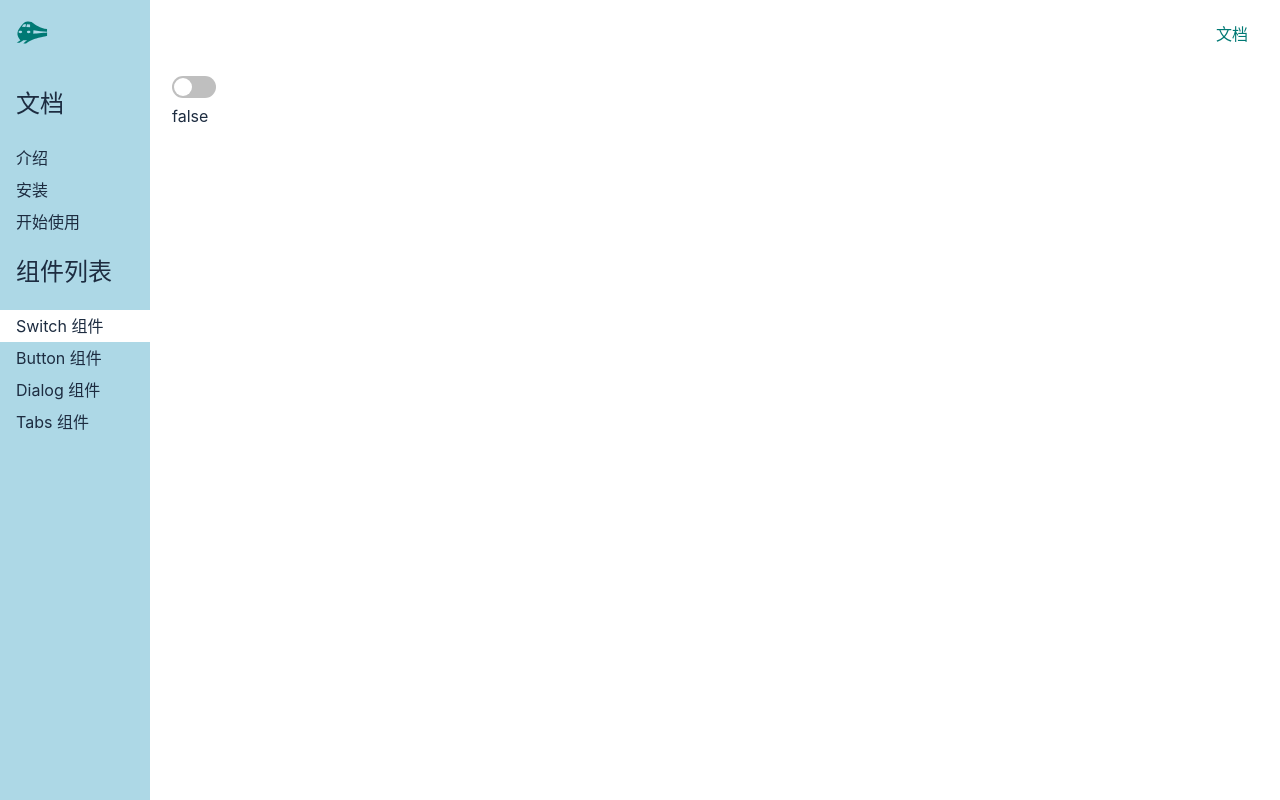
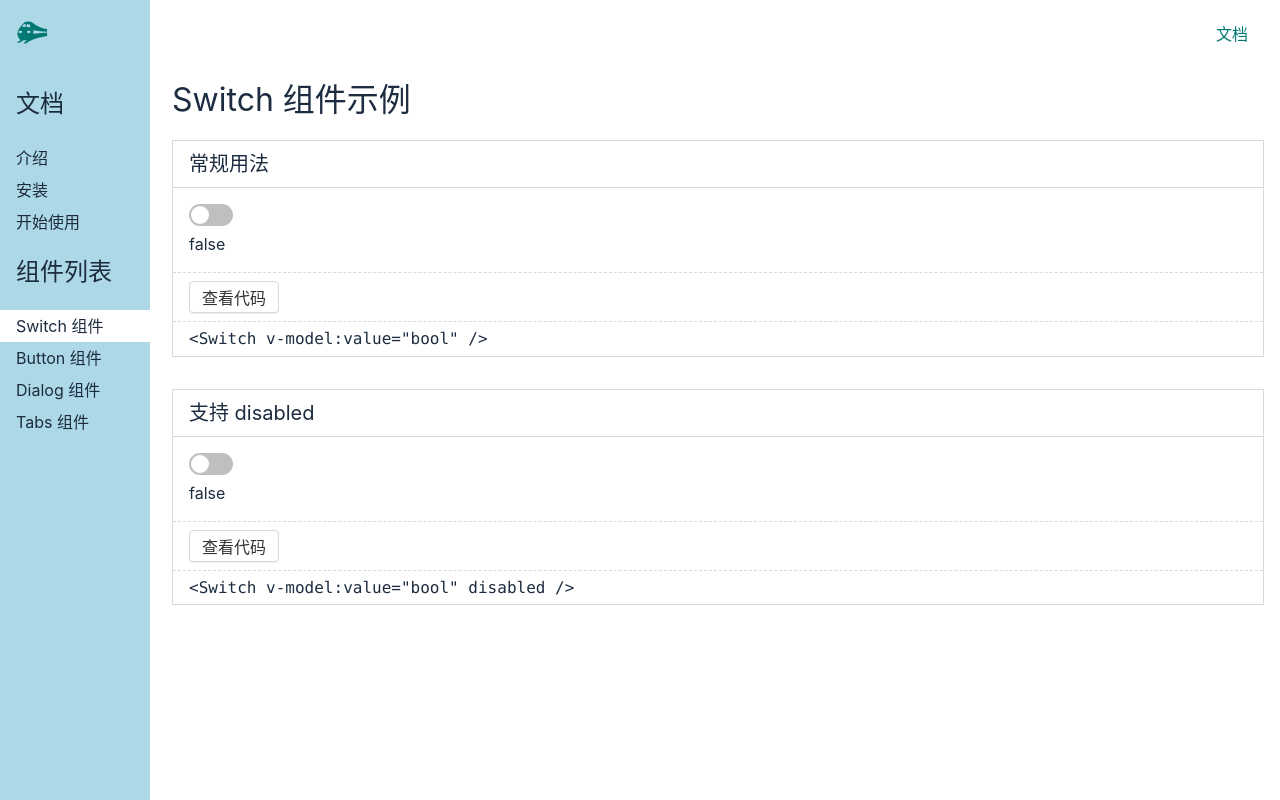
Before and after one commit to DelphineKong/st-ui, a Vue app: page /#/doc/switch in a window 1280 px wide. Built offline with nearby package versions, Linux system fonts and the light colour scheme.

Commit message:
抽离用户需要复制的源代码

```diff
--- /dev/null
+++ b/src/components/Switch1.demo.vue
@@ -0,0 +1,14 @@
+<template>
+ <Switch v-model:value="bool" />
+</template>
+<script lang="ts">
+import { ref } from "vue";
+import Switch from "../lib/Switch.vue";
+export default {
+  components: { Switch },
+  setup() {
+    const bool = ref(false);
+    return { bool };
+  },
+};
+</script>
--- /dev/null
+++ b/src/components/Switch2.demo.vue
@@ -0,0 +1,14 @@
+<template>
+ <Switch v-model:value="bool" disabled/>
+</template>
+<script lang="ts">
+import { ref } from "vue";
+import Switch from "../lib/Switch.vue";
+export default {
+  components: { Switch },
+  setup() {
+    const bool = ref(false);
+    return { bool };
+  },
+};
+</script>
--- a/src/components/SwitchDemo.vue
+++ b/src/components/SwitchDemo.vue
@@ -1,16 +1,72 @@
 <template>
-    <div>
-        <Switch v-model:value="bool" ></Switch>
+  <div>
+    <h1>Switch 组件示例</h1>
+    <div class="demo">
+      <h2>常规用法</h2>
+      <div class="demo-component">
+        <Switch1Demo />
+      </div>
+      <div class="demo-actions">
+        <Button>查看代码</Button>
+      </div>
+      <div class="demo-code">
+        <pre>&lt;Switch v-model:value="bool" /&gt;</pre>
+      </div>
     </div>
+    <div class="demo">
+      <h2>支持 disabled</h2>
+      <div class="demo-component">
+        <Switch2Demo />
+      </div>
+      <div class="demo-actions">
+        <Button>查看代码</Button>
+      </div>
+      <div class="demo-code">
+        <pre>&lt;Switch v-model:value="bool" disabled /&gt;</pre>
+      </div>
+    </div>
+  </div>
 </template>
 <script lang="ts">
 import { ref } from "vue";
 import Switch from "../lib/Switch.vue";
+import Button from '../lib/Button.vue'
+import Switch1Demo from "./Switch1.demo.vue";
+import Switch2Demo from "./Switch2.demo.vue";
 export default {
-    components:{Switch},
-    setup(){
-        const bool=ref(false)
-        return {bool}
+  components: { Switch, Button, Switch1Demo, Switch2Demo },
+  setup() {
+    const bool = ref(false);
+    return { bool };
+  },
+};
+</script>
+<style lang="scss" scoped>
+$border-color: #d9d9d9;
+.demo {
+  border: 1px solid $border-color;
+  margin: 16px 0 32px;
+  >h2 {
+    font-size: 20px;
+    padding: 8px 16px;
+    border-bottom: 1px solid $border-color;
+  }
+  &-component {
+    padding: 16px;
+  }
+  &-actions {
+    padding: 8px 16px;
+    border-top: 1px dashed $border-color;
+  }
+  &-code {
+    padding: 8px 16px;
+    border-top: 1px dashed $border-color;
+    >pre {
+      line-height: 1.1;
+      font-family: Consolas, 'Courier New', Courier, monospace;
+      margin: 0;
     }
+  }
 }
-</script>
+
+</style>
```
